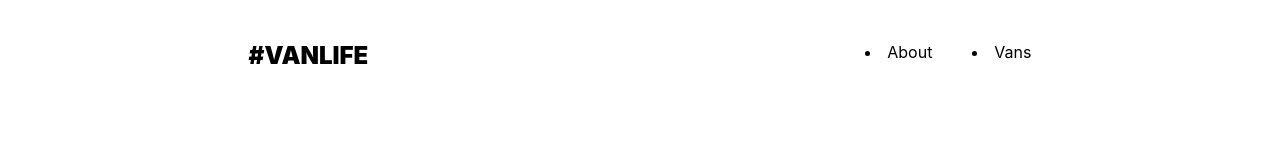
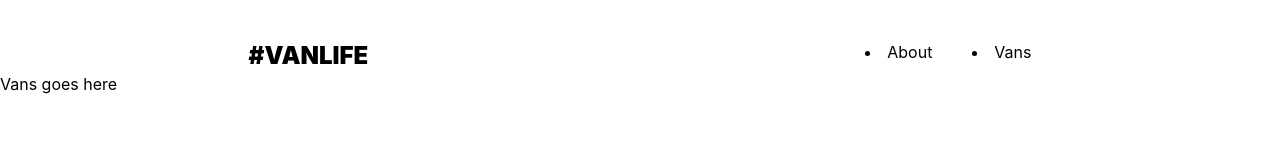
Before and after one commit to mugisha12john/VanLife-Ts, a React (Vite) app: page / in a window 1280 px wide. Shown: the top 162 px of the page. Built offline with nearby package versions, Linux system fonts and the light colour scheme.

Commit message:
feat: add van components

```diff
--- a/src/App.tsx
+++ b/src/App.tsx
@@ -1,9 +1,11 @@
 import Header from "./components/Header";
+import Vans from "./components/Vans";
 
 function App() {
   return (
     <>
       <Header />
+      <Vans/>
     </>
   );
 }
--- /dev/null
+++ b/src/components/Vans.tsx
@@ -0,0 +1,8 @@
+
+export default function Vans() {
+  return (
+    <div>
+      <h1>Vans goes here</h1>
+    </div>
+  )
+}
```
